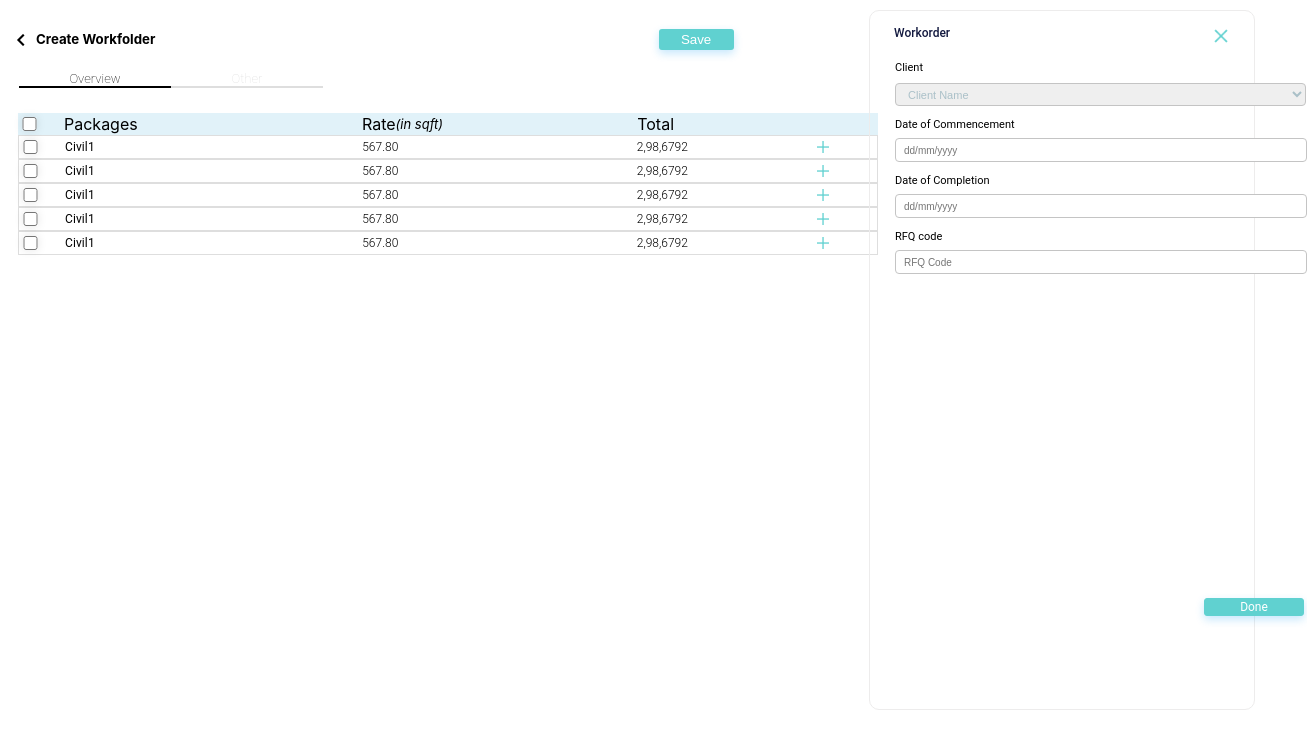
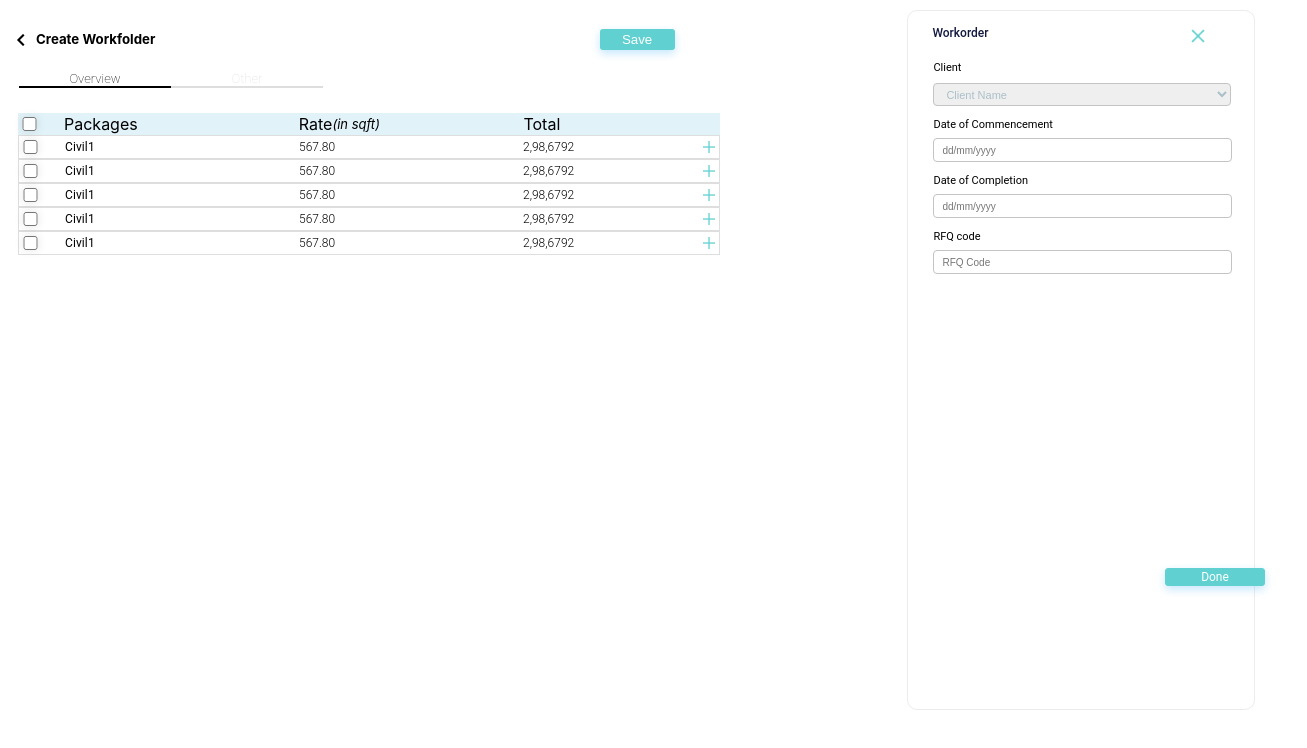
Before and after one commit to asanwal07/Assignment, a React (Create React App) app: page / in a window 1280 px wide. Shown: the top 748 px of the page, 1307 px wide, since content can reach past the window. Built offline with nearby package versions, Linux system fonts and the light colour scheme.

Commit message:
Update index.css

```diff
--- a/src/index.css
+++ b/src/index.css
@@ -25,7 +25,7 @@ body {
 
 .SmallScreen {
   border: 1px solid rgb(237, 236, 236);
-  width: 30%;
+    width: 27%;
     border-radius: 10px;
     margin: 10px;
     margin-right: 25px;
@@ -65,7 +65,7 @@ body {
 }
 
 .save {
-  margin-right: 6px;
+  margin-right: 65px;
   color: white;
 }
 
@@ -101,7 +101,7 @@ body {
   margin-left: 8px;
   background-color: #e1f2f9;
   height: 32px;
-  width: 860px;
+  width: 702px;
   height: 22px;
 }
 
@@ -114,7 +114,7 @@ body {
   border: 1px solid #DEDEDE;
   font-family: 'Roboto';
   font-weight: 300;
-  width: 858px;
+  width: 700px;
   height: 22px;
 }
 
@@ -209,7 +209,7 @@ body {
     font-weight: 450;
     display: flex;
     justify-content: space-between;
-  margin: 0 8px 0 4px;
+    margin: 0 31px 0 4px;
     color: #13193F;
 }
 
@@ -225,7 +225,7 @@ body {
 
 .Client select {
   margin-top: 2px;
-  width: 411px;
+    width: 298px;
     height: 23px;
     border: 1px solid #c4c4c4;
     border-radius: 4px;
@@ -237,7 +237,7 @@ body {
 }
 
 .Client input {
-  width: 400px;
+     width: 287px;
     height: 20px;
     font-size: 10px;
     margin-left: 5px;
@@ -261,11 +261,10 @@ body {
 } */
 
 .container2 button {
-  /* margin-right: 5px; */
  width: 100px;
-  position: relative;
-  left: 314px;
-  top: 321px;
+    position: absolute;
+    left: 1165px;
+    top: 568px;
     color: white;
     background-color: #60D1D0;
     border: 1px solid #60D1D0;
```
Lines whose indentation alone changed are shown as unchanged.
